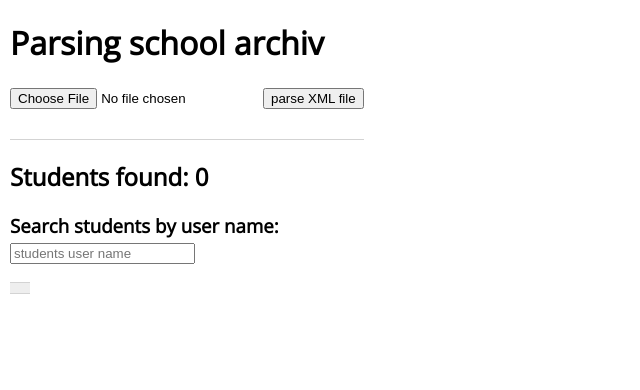
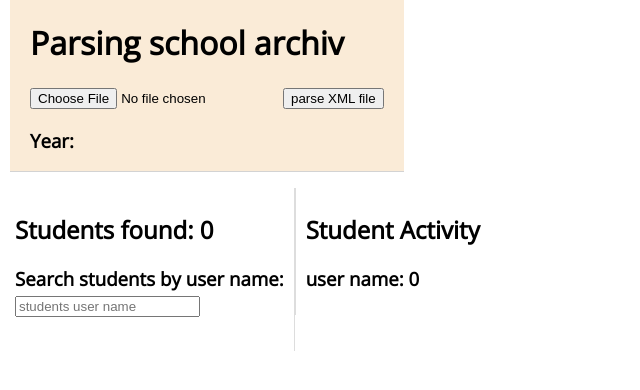
Before and after one commit to jarek-figura/school-export-xml, a React (Create React App) app: page / in a window 1280 px wide. Shown: the top 390 px of the page, without its empty margins (0-640 px from the left). Built offline with nearby package versions, Linux system fonts and the light colour scheme.

Commit message:
grades and students added

```diff
--- a/src/components/business/App.css
+++ b/src/components/business/App.css
@@ -1,5 +1,14 @@
 form {
-  padding-bottom: 30px;
+  padding: 0 20px;
   border-bottom: 1px solid lightgrey;
   display: inline-block;
+  background-color: antiquewhite;
 }
+
+.delete {
+  color: red;
+}
+
+.App {
+  display: block;
+}
--- a/src/components/business/App.js
+++ b/src/components/business/App.js
@@ -1,6 +1,7 @@
 import React, { Component } from 'react';
 import { withXML } from "../contexts/XML";
 import Students from './Students';
+import StudentActivity from './StudentActivity';
 import './App.css';
 
 export class App extends Component {
@@ -24,10 +25,8 @@ export class App extends Component {
       const readerData = evt.target.result;
       const parser = new DOMParser();
       const xml = parser.parseFromString(readerData, 'text/xml');
-      const output = xml.querySelector('school');
-      // console.log(output.children[1].children);
-      this.setState({ output });
-      this.props.updateStudents(Array.from(output.children[1].children));
+      const school = xml.querySelector('school');
+      this.props.updateSchool(school);
     };
   };
 
@@ -39,15 +38,24 @@ export class App extends Component {
   };
 
   render() {
+    let yearStart, yearEnd;
+    if (this.props.year) {
+      yearStart = new Date(this.props.year.querySelector('start').innerHTML);
+      yearEnd = new Date(this.props.year.querySelector('end').innerHTML);
+    }
+
     return (
       <div className="App">
-        <h1>Parsing school archiv</h1>
         <form onSubmit={this.handleSubmit} id='form1'>
+          <h1>Parsing school archiv</h1>
           <input type="file" name="file" onChange={this.handleChange}/>
           <button form='form1'>parse XML file</button>
           {this.state.formError && <p style={{color: 'red', fontSize: '24px', fontWeight: 'bold'}}>{this.state.formError.message}</p>}
+          <h3>Year: {this.props.year && `${yearStart.toLocaleDateString('pl-PL')} - ${yearEnd.toLocaleDateString('pl-PL')}`}</h3>
         </form>
-        <Students/>
+        <p></p>
+        <Students />
+        <StudentActivity/>
       </div>
     );
   }
--- /dev/null
+++ b/src/components/business/Clasa.js
@@ -0,0 +1,29 @@
+import React, { Component } from 'react';
+import { withXML } from '../contexts/XML';
+import { Grade } from './Grade';
+
+export class Clasa extends Component {
+
+  render() {
+    const clasa = this.props.clasa;
+    const subjects = Array.from(clasa.querySelectorAll('subject'));
+    let subjectId = 0;
+
+    return (
+      <div>
+        {
+          subjects.map(
+            subject => (
+              <span key={subjectId++}>
+                <h4>subject: {subject.querySelector('name').innerHTML}</h4>
+                <Grade subject={subject}/>
+              </span>
+            )
+          )
+        }
+      </div>
+    );
+  }
+}
+
+export default withXML(Clasa);
--- /dev/null
+++ b/src/components/business/Grade.js
@@ -0,0 +1,37 @@
+import React, { Component } from 'react';
+import { withXML } from '../contexts/XML';
+
+export class Grade extends Component {
+  render() {
+    const clickedId = this.props.studentClickedId;
+    const userName = clickedId ? this.props.studentId[clickedId] : 0;
+    console.log(userName);
+
+    const grade = this.props.subject.querySelector('columns');
+    const grades = grade && JSON.parse(grade.innerHTML);
+    let studentData = this.props.subject.querySelector('students');
+    studentData = grade && JSON.parse(studentData.innerHTML);
+    console.log(studentData);
+
+    return (
+      <ul>
+        {
+          grades && grades.map(
+            grade => (
+              <li key={grade.id}>{grade.label} - {grade.description}</li>
+            )
+          )
+        }
+        {
+          studentData && studentData.map(
+            student => (
+              student.grades.length !== 0 && <li>{userName[student.student_id]}</li>
+            )
+          )
+        }
+      </ul>
+    );
+  }
+}
+
+export default withXML(Grade);
--- /dev/null
+++ b/src/components/business/Semester.js
@@ -0,0 +1,38 @@
+import React, { Component } from 'react';
+import { withXML } from '../contexts/XML';
+import { Clasa } from './Clasa';
+
+export class Semester extends Component {
+
+  render() {
+    const semId = this.props.semesterId;
+    const semesters = this.props.semester;
+    const classes = Array.from(semesters[semId].querySelectorAll('class'));
+    const semester = Array.from(semesters)[semId];
+    let semStart, semEnd, semLabel;
+    if (semester) {
+      semStart = new Date(semester.querySelector('start').innerHTML);
+      semEnd = new Date(semester.querySelector('end').innerHTML);
+      semLabel = semester.querySelector('label').innerHTML;
+    }
+
+    let classId = 0;
+    return (
+      <div>
+        <h4 className='semester'>{`${semLabel}: ${semStart.toLocaleDateString('pl-PL')} - ${semEnd.toLocaleDateString('pl-PL')}`}</h4>
+        {
+          classes.map(
+            clasa => (
+              <span key={classId++}>
+                <h4 className='clasa'>klasa: {clasa.querySelector('name').innerHTML}</h4>
+                <Clasa clasa={clasa}/>
+              </span>
+            )
+          )
+        }
+      </div>
+    );
+  }
+}
+
+export default withXML(Semester);
--- /dev/null
+++ b/src/components/business/StudentActivity.js
@@ -0,0 +1,33 @@
+import React, { Component } from 'react';
+import { withXML } from '../contexts/XML';
+import './Students.css';
+import Semester from './Semester';
+
+export class StudentActivity extends Component {
+  handleClick = () => { };
+
+  render() {
+    const clickedId = this.props.studentClickedId;
+    const userName = clickedId ? this.props.studentId[clickedId] : 0;
+    const semester = this.props.semester && Array.from(this.props.semester);
+    let semId = 0;
+
+    return (
+      <div className='school'>
+        <h2 style={{ textAlign: 'left' }}>Student Activity</h2>
+        <h3 style={{ textAlign: 'left' }}>user name: {userName}</h3>
+        {
+          semester && semester.map(
+            semester => (
+              <span key={semId++}>
+                <Semester semesterId={semId - 1} />
+              </span>
+            )
+          )
+        }
+      </div>
+    )
+  }
+}
+
+export default withXML(StudentActivity);
--- a/src/components/business/Students.css
+++ b/src/components/business/Students.css
@@ -13,8 +13,6 @@ body {
 
 tr {
   text-align: left;
-  border-bottom: 1px solid lightgrey;
-  border-top: 1px solid lightgrey;
 }
 
 td, th {
@@ -22,7 +20,10 @@ td, th {
 }
 
 th {
-  background-color: #eee;
+  border-bottom: 1px solid lightgrey;
+  border-top: 1px solid lightgrey;
+  background-color: antiquewhite;
+  padding: 10px;
 }
 
 .student:hover {
@@ -33,3 +34,40 @@ th {
 .student:active {
   background-color: #cde;
 }
+
+.students, .school, .semester {
+  display: inline-block;
+  padding: 5px;
+  vertical-align: top;
+}
+
+.students {
+  padding-right: 10px;
+  border-right: 1px solid #ddd;
+}
+
+.school {
+  padding-left: 10px;
+  border-left: 1px solid #ddd;
+}
+
+.school div {
+  display: inline-block;
+  vertical-align: top;
+  padding: 0 10px;
+}
+
+.semester {
+  display: inline-block;
+  background-color: antiquewhite;
+  border-top: 1px solid lightgrey;
+  border-bottom: 1px solid lightgrey;
+  padding: 10px;
+}
+
+.clasa {
+  background-color: #eee;
+  border-top: 1px solid lightgrey;
+  border-bottom: 1px solid lightgrey;
+  padding: 10px;
+}
--- a/src/components/business/Students.js
+++ b/src/components/business/Students.js
@@ -5,30 +5,30 @@ import organizeStudents from "./organizeStudents";
 import './Students.css';
 
 export class Students extends Component {
-  handleClick = () => { };
+  handleClick = (key) => {
+    this.props.handleStudentClick(key);
+  };
 
   render() {
     const students = organizeStudents.apply(this);
 
     return (
-      <div>
+      <div className='students'>
         <h2 style={{ textAlign: 'left' }}>Students found: {students.length}</h2>
         <h3 style={{ textAlign: 'left' }}>Search students by user name: <StudentSearch /></h3>
         <table className='student-data'>
           <tbody>
+            {this.props.students.length !== 0 &&
               <tr>
-            <th rowSpan='2'>
-              {this.props.students.length !== 0 && <h3>user name</h3>}
-            </th>
-            <th colSpan='2'>
-                {this.props.students.length !== 0 && <h3>student data</h3>}
-            </th>
+                <th rowSpan='2'>user name</th>
+                <th colSpan='2'>student data</th>
               </tr>
+            }
             {this.props.students.length !== 0 && <tr><th>name</th><th>surname</th></tr>}
             {
               students.map(
                 student => (
-                <tr key={student.firstChild.innerHTML} onClick={this.handleClick} className='student'>
+                  <tr key={student.firstChild.innerHTML} onClick={() => this.handleClick(student.firstChild.innerHTML)} className='student'>
                     <td>{student.getElementsByTagName('username')[0].innerHTML}</td>
                     <td>
                       {student.getElementsByTagName('personal_data')[0].innerHTML && JSON.parse(student.getElementsByTagName('personal_data')[0].innerHTML).adres.name}
--- a/src/components/contexts/XML.js
+++ b/src/components/contexts/XML.js
@@ -6,18 +6,38 @@ export const XMLConsumer = XMLContext.Consumer;
 
 export class XMLProvider extends Component {
   state = {
+    school: null,
+    year: null,
+    semester: null,
     students: [],
-    teachers: [],
+    studentId: null,
+    // teachers: [],
     classess: [],
     subjects: [],
     behaviors: [],
     grades: [],
-    presences: [],
-    lessons_entries: [],
+    // presences: [],
+    // lessons_entries: [],
     searchPhrase: '',
+    studentClickedId: null,
 
-    updateStudents: students => this.setState({ students }),
-    updateSearchPhrase: searchPhrase => this.setState({ searchPhrase })
+    updateSchool: school => {
+      this.setState({ school: school })
+      const year = school.querySelector('year');
+      this.setState({ year: year });
+      const semester = year.querySelectorAll('semester');
+      this.setState({ semester: semester });
+      const students = Array.from(school.children[1].children);
+      this.setState({ students: students });
+      let studentId = {};
+      for (let student of students) {
+        studentId[student.firstChild.innerHTML] = student.getElementsByTagName('username')[0].innerHTML;
+      }
+      this.setState({ studentId: studentId });
+    },
+
+    handleStudentClick: id => this.setState({ studentClickedId: id }),
+    updateSearchPhrase: searchPhrase => this.setState({ searchPhrase: searchPhrase })
   };
 
   render() {
```
Lines whose indentation alone changed are shown as unchanged.
